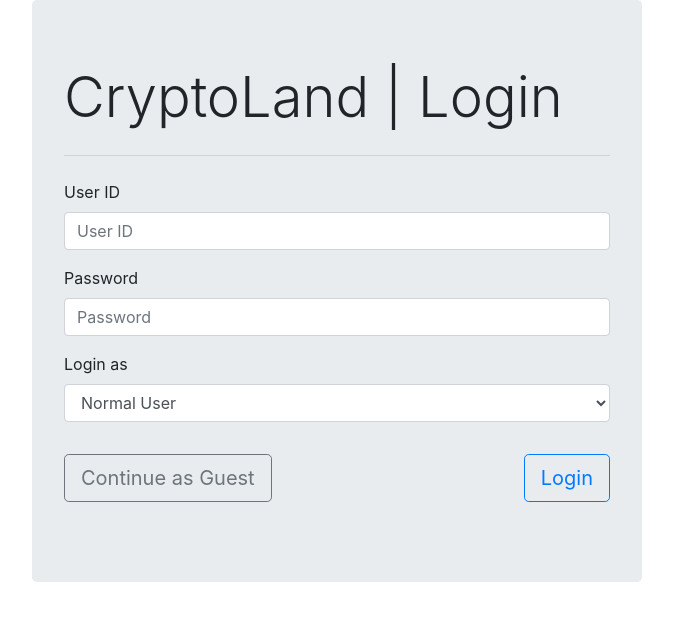
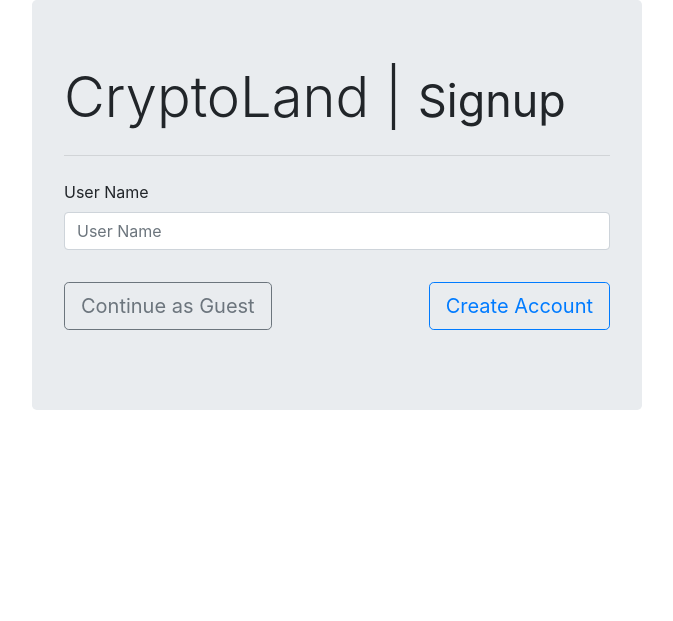
Before and after one commit to vinayakakv/LandChain, a Flask app: page / in a window 1280 px wide. Shown: the top 621 px of the page, without its empty margins (303-976 px from the left). Run offline with Flask 2, Linux system fonts and the light colour scheme; data that the repository does not hold is empty; some libraries are stand-ins or nearby versions.

Commit message:
Implemented user creation frontend

```diff
--- a/project-final/templates/index.html
+++ b/project-final/templates/index.html
@@ -17,25 +17,15 @@
         <div class="col-md-3"></div>
         <div class="col-md-6 col-sm-12">
             <div class="jumbotron">
-                <h1 class="display-4">CryptoLand | Login</h1>
+                <h1 class="display-4" id="title">CryptoLand |
+                    <small>Signup</small>
+                </h1>
                 <hr class="my-4">
-                <div>
+                <div id="signup">
                     <div class="form-group">
-                        <label>User ID</label>
+                        <label for="user_name">User Name</label>
                         <input type="text" class="form-control"
-                               placeholder="User ID">
-                    </div>
-                    <div class="form-group">
-                        <label>Password</label>
-                        <input type="password" class="form-control" placeholder="Password">
-                    </div>
-                    <div class="form-group">
-                        <label>Login as</label>
-                        <select class="form-control">
-                            <option> Normal User</option>
-                            <option> Surveyor</option>
-                            <option> Registrar</option>
-                        </select>
+                               placeholder="User Name" id="user_name">
                     </div>
                     <div class="form-group row pt-3  ">
                         <div class="col-4 d-flex justify-content-start">
@@ -45,9 +35,37 @@
 
                         </div>
                         <div class="col-4 d-flex justify-content-end">
-                            <button class="btn btn-outline-primary btn-lg">Login</button>
+                            <button class="btn btn-outline-primary btn-lg" id="signup_btn">Create Account</button>
                         </div>
                     </div>
+                </div>
+                <div id="login">
+                    <div class="form-group">
+                        <label for="name">User Name</label>
+                        <input type="text" id="name" class="form-control" disabled>
+                    </div>
+                    <div class="form-group">
+                        <label for="pub_key">Public Key</label>
+                        <input type="text" id="pub_key" class="form-control" disabled>
+                    </div>
+                    <div class="form-group">
+                        <label for="user_type">Login as</label>
+                        <input type="text" id="user_type" class="form-control" disabled>
+                    </div>
+                    <div class="form-group row pt-3  ">
+                        <div class="col-4 d-flex justify-content-start">
+                            <button class="btn btn-outline-secondary btn-lg">Continue as Guest</button>
+                        </div>
+                        <div class="col-4">
+
+                        </div>
+                        <div class="col-4 d-flex justify-content-end">
+                            <button class="btn btn-outline-primary btn-lg" id="login_btn">Login</button>
+                        </div>
+                    </div>
+                </div>
+                <div id="errors">
+
                 </div>
             </div>
 
@@ -58,8 +76,9 @@
 
 <!-- Optional JavaScript -->
 <!-- jQuery first, then Popper.js, then Bootstrap JS -->
-<script src="https://code.jquery.com/jquery-3.2.1.slim.min.js"
-        integrity="sha384-KJ3o2DKtIkvYIK3UENzmM7KCkRr/rE9/Qpg6aAZGJwFDMVNA/GpGFF93hXpG5KkN"
+<script
+        src="http://code.jquery.com/jquery-3.3.1.min.js"
+        integrity="sha256-FgpCb/KJQlLNfOu91ta32o/NMZxltwRo8QtmkMRdAu8="
         crossorigin="anonymous"></script>
 <script src="https://cdnjs.cloudflare.com/ajax/libs/popper.js/1.12.9/umd/popper.min.js"
         integrity="sha384-ApNbgh9B+Y1QKtv3Rn7W3mgPxhU9K/ScQsAP7hUibX39j7fakFPskvXusvfa0b4Q"
@@ -67,5 +86,60 @@
 <script src="https://maxcdn.bootstrapcdn.com/bootstrap/4.0.0/js/bootstrap.min.js"
         integrity="sha384-JZR6Spejh4U02d8jOt6vLEHfe/JQGiRRSQQxSfFWpi1MquVdAyjUar5+76PVCmYl"
         crossorigin="anonymous"></script>
+<script>
+    'use strict';
+    let login_div = $('#login');
+    let signup_div = $('#signup');
+    login_div.hide();
+    $(() => {
+        $.ajax({
+            type: "POST",
+            url: '/getSystemUser',
+            success: response => {
+                if (!response.success) {
+                    $('#errors').text(response.message);
+                    return;
+                }
+                if (!$.isEmptyObject(response.data)) {
+                    $('#title').text("CryptoLand | Login");
+                    signup_div.hide();
+                    login_div.show();
+                    [
+                        "name",
+                        "pub_key",
+                        "user_type"
+                    ].forEach(element => $("#" + element).val(response.data[element.replace('_', '.')]));
+                    if (!response.data.user_type) {
+                        $('#errors').text("Your request for user registration has not been settled yet");
+                        $('#login_btn').prop('disabled', true)
+                    }
+                }
+            }
+        })
+    });
+    let signup_btn = $('#signup_btn');
+    signup_btn.click(() => {
+        let errors = $('#errors');
+        $.ajax({
+            type: "POST",
+            url: '/addSystemUser',
+            contentType: "application/json",
+            dataType: "json",
+            data: JSON.stringify({
+                user_name: $('#user_name').val().trim()
+            }),
+            success: (response) => {
+                if (!response.success) {
+                    errors.text(response.message);
+                    return;
+                }
+                errors.text("User created successfully..");
+                signup_btn.text("Login");
+                signup_btn.unbind('click');
+                signup_btn.click(() => location.reload());
+            }
+        })
+    })
+</script>
 </body>
 </html>
```
